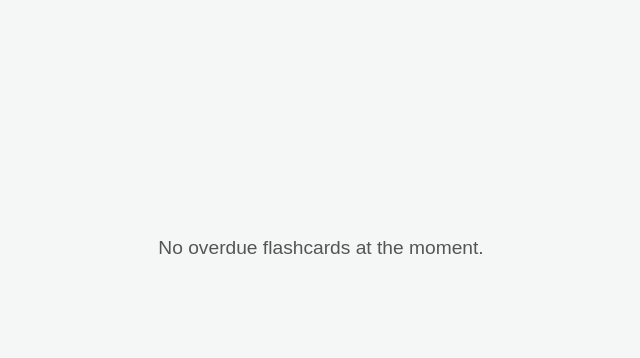
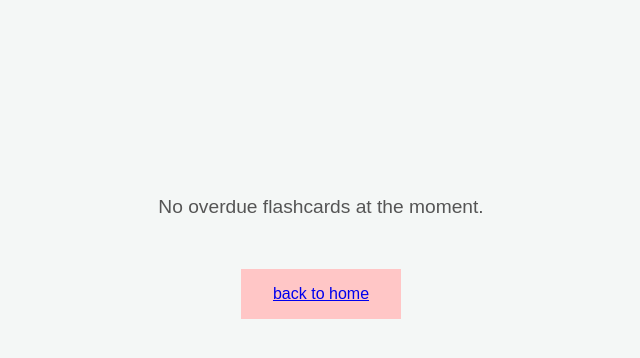
Before and after one commit to kooshkya/Flashcards, a Django app: page /cards/overdue_flashcards/ in a window 1280 px wide. Shown: the part 152-510 px from the top of the page, without its empty margins (319-959 px from the left). Run offline with Django 5.2, Linux system fonts and the light colour scheme; data that the repository does not hold is empty.

Commit message:
add back to home button to review page

```diff
--- a/cards_app/templates/cards_app/overdue_flashcards.html
+++ b/cards_app/templates/cards_app/overdue_flashcards.html
@@ -98,6 +98,12 @@
         p {
             font-size: 1.2rem;
             color: #555;
+        }
+
+        a {
+            background-color: rgb(255, 198, 198);
+            padding: 1em 2em;
+            margin-top: 2em;
         }
 
     </style>
@@ -207,5 +213,7 @@
     {% else %}
         <p>No overdue flashcards at the moment.</p>
     {% endif %}
+
+    <a href="/">back to home</a>
 </body>
 </html>
```
